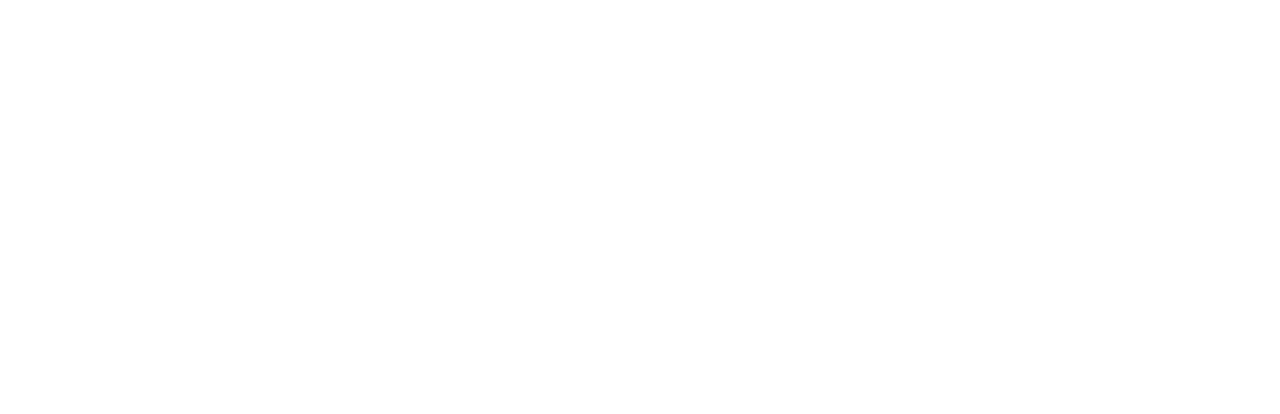
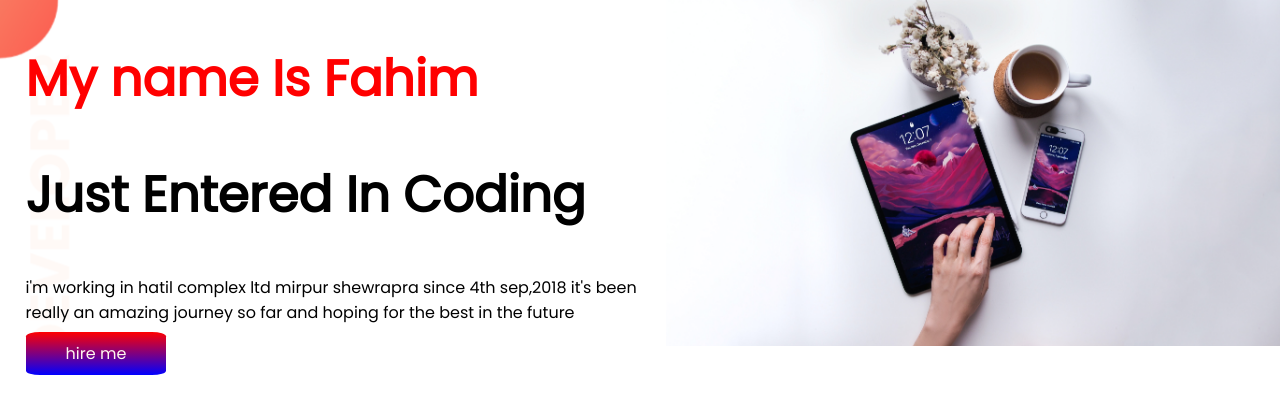
Before and after one commit to fahimsamrat/developer-portfolio, a plain HTML site: page index.html in a window 1280 px wide. Drawn offline with Linux system fonts and the light colour scheme.

Commit message:
top-banner added

```diff
--- a/index.html
+++ b/index.html
@@ -1,13 +1,31 @@
 <!DOCTYPE html>
 <html lang="en">
+
 <head>
     <meta charset="UTF-8">
     <meta http-equiv="X-UA-Compatible" content="IE=edge">
     <meta name="viewport" content="width=, initial-scale=1.0">
     <title>Fahim Fortfolio</title>
+    <link rel="preconnect" href="https://fonts.googleapis.com">
+    <link rel="preconnect" href="https://fonts.gstatic.com" crossorigin>
+    <link href="https://fonts.googleapis.com/css2?family=Poppins&display=swap" rel="stylesheet">
     <link rel="stylesheet" href="style.css">
 </head>
+
 <body>
+    <section class="top-banner">
+        <div class="half-width">
+            <h1><span class="red-color">My name Is Fahim</span> </h1>
+            <h1>Just Entered In Coding</h1>
+            <p>i'm working in hatil complex ltd mirpur shewrapra since 4th sep,2018
+                it's been really an amazing journey so far and hoping for the best in the future</p>
+            <a class="link-button" target="_blank" href="https://www.linkedin.com/in/fahim-samrat-17663619b/">hire
+                me</a>
+        </div>
+        <div class="half-width">
+            <img src="images/milena-trifonova-5_h5cX1e11I-unsplash.jpg" alt="">
+        </div>
+    </section>
+</body>
 
-</body>
 </html>
--- a/style.css
+++ b/style.css
@@ -0,0 +1,32 @@
+body{
+    font-family: 'Poppins', sans-serif;
+    margin: 0%;
+}
+h1{
+    font-size: 50px;
+}
+.red-color{
+    color: red;
+}
+section{
+    display: flex;
+}
+.half-width{
+    width: 50%;
+    padding-left: 2%;
+}
+.half-width img{
+    width: 100%;
+}
+.link-button{
+    text-decoration: none;
+    background-image: linear-gradient(red, blue);
+    color: seashell;
+    font-weight: 400;
+    padding: 10px 40px;
+    border-radius: 10%;
+}
+.top-banner{
+    background-image: url(images/top-banner.png);
+    background-repeat: no-repeat;
+}
```
Also changed, not shown: images/dream-bg.png (added), images/exp-bg.png (added), images/jhankar.png (added), images/jhankar2.png (added), images/milena-trifonova-5_h5cX1e11I-unsplash.jpg (added), images/my-bg.png (added), images/my-bg2.png (added), images/top-banner.png (added).
